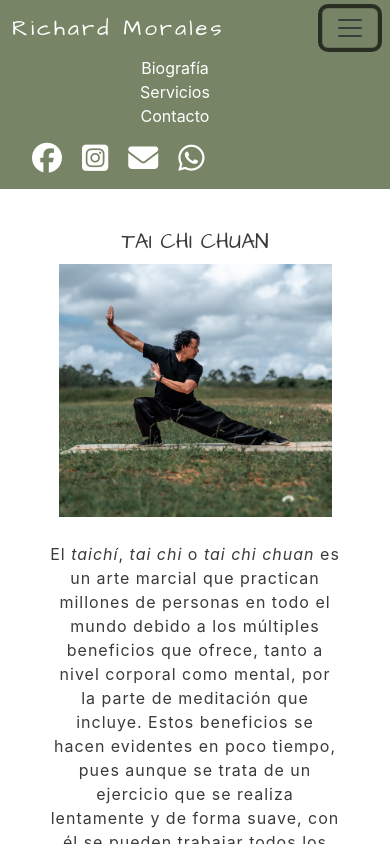
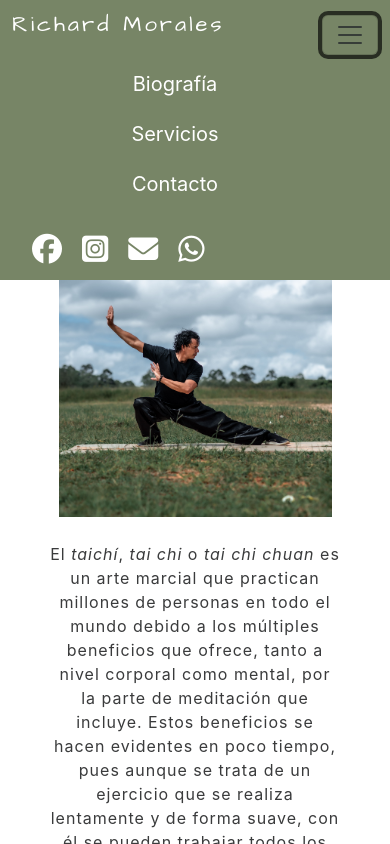
Before and after one commit to stephaniecrocker91/richardmorales2, a React (Create React App) app: page /servicios in a window 390 px wide. Both pictures are taken after a click on the button 350 px from the left and 28 px from the top of the page. Shown: the top 844 px of the page. Built offline with nearby package versions, Linux system fonts and the light colour scheme.

Commit message:
add servicios title green font

```diff
--- a/src/App.module.css
+++ b/src/App.module.css
@@ -62,6 +62,10 @@ p{
   margin-top: 25px;
 }
 
+.GreenFont{
+  color: #778566!important;
+}
+
 @media screen and (max-width: 450px) {
   h1{
     font-size: 30px;
--- a/src/components/NavBar.js
+++ b/src/components/NavBar.js
@@ -37,15 +37,11 @@ function NavBar() {
                     <Navbar.Brand className={styles.Logo}>Richard Morales</Navbar.Brand>
                     </NavLink>
                 <Navbar.Toggle onClick={()=> setExpanded(!expanded)} ref= {ref} aria-controls="navbarScroll"/>
-                <Navbar.Collapse id="navbarScroll">
+                <Navbar.Collapse>
                     <Nav className={
                             `me-auto my-2 my-lg-0 ${
                                 styles.Links
                             }`
-                        }
-
-                        style={
-                            {maxHeight: '100px'}
                         }
                         navbarScroll>
                         <NavLink exact="true" to="/richardmorales"
--- a/src/components/Servicios.js
+++ b/src/components/Servicios.js
@@ -96,7 +96,7 @@ function Servicios() {
                                     <div className={
                                         styles.BioText
                                     }>
-                                        <h4>{
+                                        <h4 className={app.GreenFont}>{
                                             servicio.title
                                         }</h4>
                                         <img src={
--- a/src/styles/NavBar.module.css
+++ b/src/styles/NavBar.module.css
@@ -1,24 +1,24 @@
-.Green{
-    background-color: #778566!important;
+.Green {
+    background-color: #778566 !important;
 }
 
 .Logo {
     letter-spacing: 3px;
     font-size: 30px;
     margin-right: 20px;
-    color: white!important;
+    color: white !important;
     font-family: 'Architects Daughter', cursive;
 }
 
 .Link {
     margin-right: 40px;
-    color: white!important;
-    text-decoration: none!important;
+    color: white !important;
+    text-decoration: none !important;
 }
 
 
 .NavBar {
-    background-color: #778566!important;
+    background-color: #778566 !important;
     z-index: 1;
     width: 100%;
     margin-left: 0;
@@ -31,12 +31,18 @@
     color: white;
     text-align: center;
 }
-.Social:hover{
+
+.Social:hover {
     cursor: pointer;
 }
 
 @media screen and (max-width: 500px) {
     .Logo {
-      font-size: 22px;
-      }
+        font-size: 22px;
     }
+
+    .Link {
+        font-size: 20px !important;
+        margin-bottom: 20px!important;
+    }
+}
```
